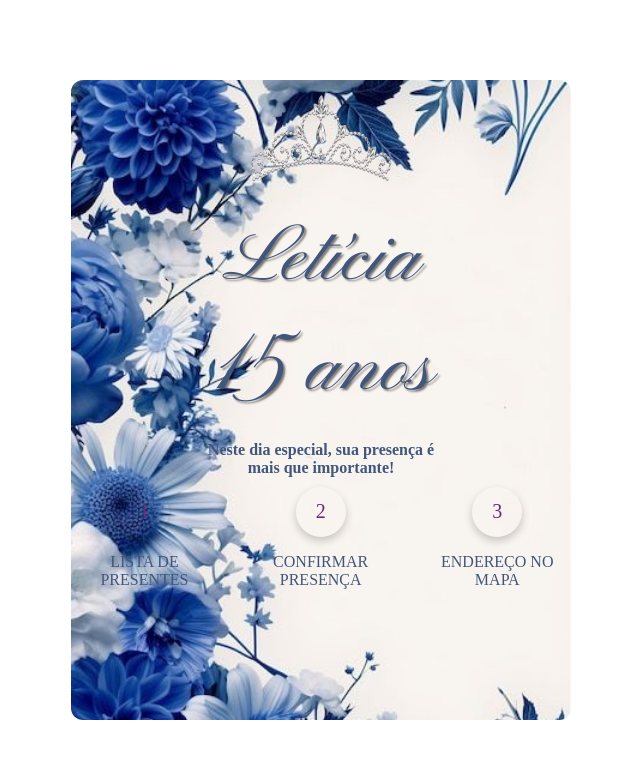
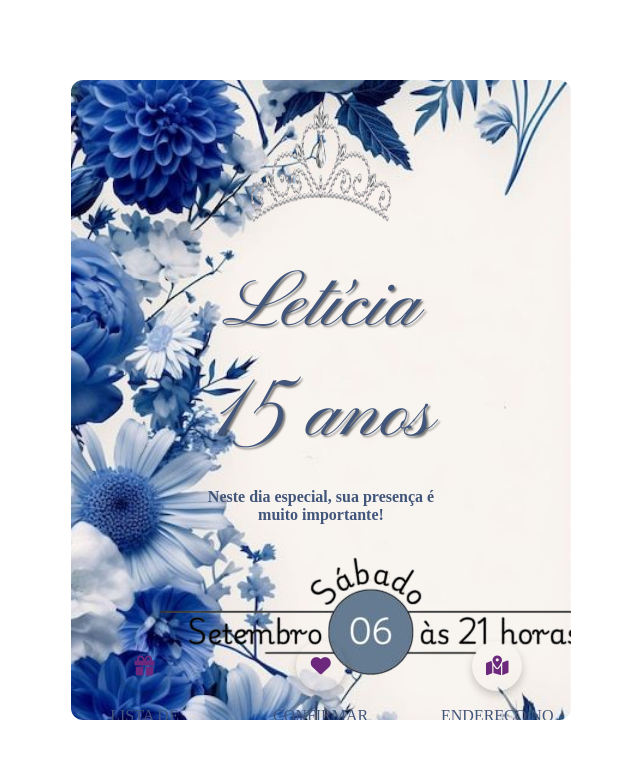
Before and after one commit to Rafael196/convite-15anos, a plain HTML site: page index.html in a window 1280 px wide. Shown: the whole page, without its empty margins (319-959 px from the left). Drawn offline with Linux system fonts and the light colour scheme.

Commit message:
Update index.html

```diff
--- a/index.html
+++ b/index.html
@@ -1,12 +1,12 @@
 <!DOCTYPE html>
 <html lang="en">
-
 <head>
     <meta charset="UTF-8">
     <meta name="viewport" content="width=device-width, initial-scale=1.0">
     <title>Convite Virtual</title>
     <link rel="stylesheet" href="style.css">
     <link rel="stylesheet" href="https://fonts.googleapis.com/css2?family=Pinyon+Script&display=swap">
+    <link rel="stylesheet" href="https://cdnjs.cloudflare.com/ajax/libs/font-awesome/6.5.0/css/all.min.css">
 </head>
 
 <body>
@@ -16,24 +16,25 @@
             <h1>Letícia</h1>
             <h2>15 anos</h2>
             <h4>Neste dia especial, sua presença é<br>
-                mais que importante!</h4>
+                muito importante!</h4>
+            <img class="horario" src="imagens/horario-festa.png" alt="">
         </div>
         <div class="elementos-interativos">
             <div>
-                <a href="sugestoes-presentes.html" class="botao">1</a>
+                <a href="sugestoes-presentes.html" class="botao"><i class="fa-solid fa-gift"></i></a>
                 <p>LISTA DE PRESENTES</p>
             </div>
             <div>
-                <a href="link-da-confirmacao.html" class="botao">2</a>
+                <a href="link-da-confirmacao.html" class="botao"><i class="fa-solid fa-heart"></i></a>
                 <p>CONFIRMAR PRESENÇA</p>
             </div>
             <div>
-                <a href="https://www.google.com/maps/place/Top%C3%A1zio+Espa%C3%A7o+Para+Eventos/@-19.9395432,-44.1737162,971m/data=!3m2!1e3!4b1!4m6!3m5!1s0xa6c1ec35bf4035:0xcef54a5342d84e0d!8m2!3d-19.9395432!4d-44.1737162!16s%2Fg%2F11y5g1fchh?entry=ttu&g_ep=EgoyMDI1MDcwOS4wIKXMDSoASAFQAw%3D%3D" target="_blank" class="botao">3</a>
+                <a href="https://www.google.com/maps/place/Top%C3%A1zio+Espa%C3%A7o+Para+Eventos/@-19.9395432,-44.1737162,971m/data=!3m2!1e3!4b1!4m6!3m5!1s0xa6c1ec35bf4035:0xcef54a5342d84e0d!8m2!3d-19.9395432!4d-44.1737162!16s%2Fg%2F11y5g1fchh?entry=ttu&g_ep=EgoyMDI1MDcwOS4wIKXMDSoASAFQAw%3D%3D" target="_blank" class="botao"><i class="fa-solid fa-map-location-dot"></i></a>
                 <p>ENDEREÇO NO MAPA</p>
             </div>
         </div>
 
+            <p class="aviso">CLIQUE NOS ÍCONES PARA INTERAGIR</p>
     </div>
 </body>
-
 </html>
```
